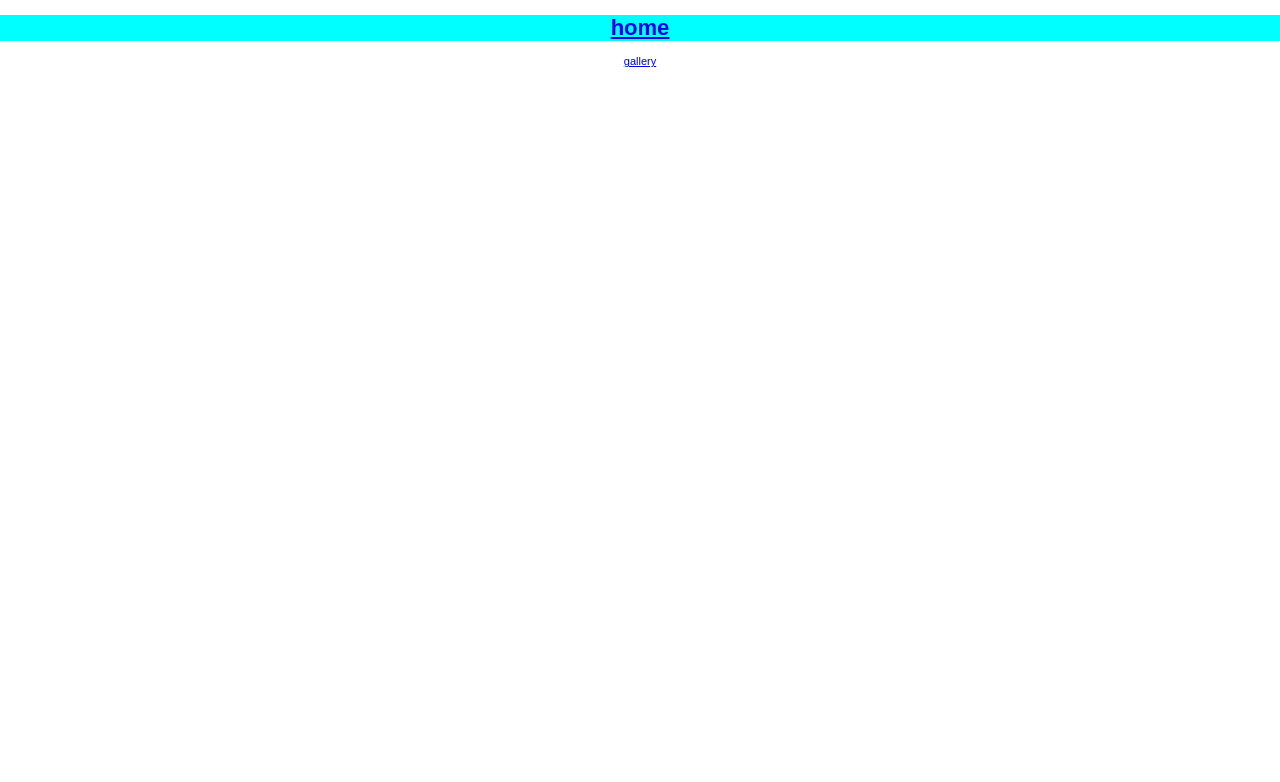
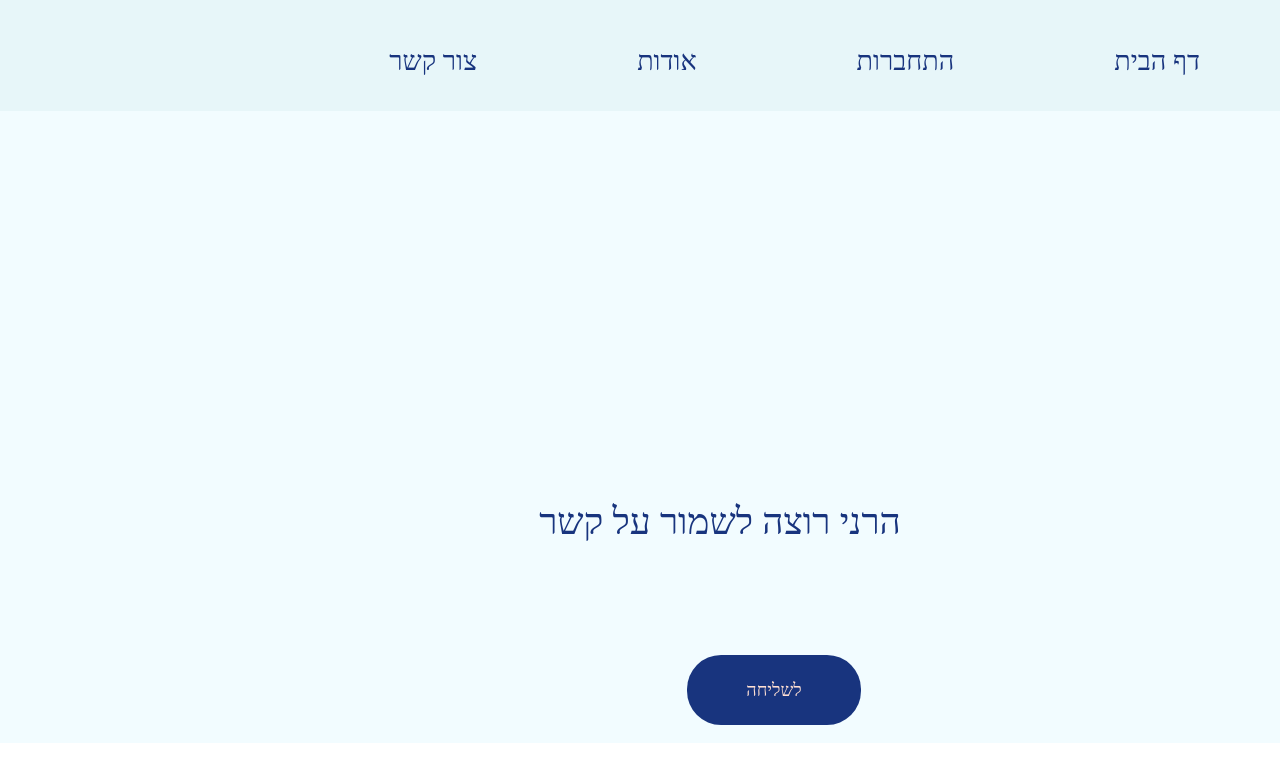
Before and after one commit to Chen-Kazayof/osim-samech, a React (Create React App) app in the folder client/: page /ContactUs in a window 1280 px wide. Before the commit this address had no page. Shown: the top 782 px of the page. Built offline with nearby package versions, Linux system fonts and the light colour scheme; a web font is replaced by a local one.

Commit message:
with home page

```diff
--- a/client/src/App.css
+++ b/client/src/App.css
@@ -1,6 +1,14 @@
+
+@import 'https://fonts.googleapis.com/css?family=Heebo:400,700&subset=hebrew';
+@import url(https://fonts.googleapis.com/earlyaccess/opensanshebrew.css);
+
+
 .App {
   text-align: center;
+  background-color: #F2FCFF;
+  height: 743px;
 }
+
 
 .App-logo {
   height: 40vmin;
@@ -36,3 +44,35 @@
     transform: rotate(360deg);
   }
 }
+/* The navbar */
+.topnav {
+    overflow: hidden;
+    background-color: rgba(154, 197, 209, 0.13);;
+
+}
+
+/* Navbar links */
+.topnav a {
+    float: right;
+    color: #18347E;
+    text-align: center;
+    padding: 14px 16px;
+    text-decoration: none;
+    display: block;
+    text-align: center;
+    padding: 15px 40px;
+    text-decoration: none;
+    font-family: 'Heebo';
+    font-style: normal;
+    font-weight: 400;
+    font-size: 27px;
+}
+
+.topnav a:hover {
+    background-color: 18347E;
+    color: #b60a0a;
+}
+/* img{
+  max-width: 10;
+
+} */
--- a/client/src/App.js
+++ b/client/src/App.js
@@ -4,16 +4,21 @@ import {BrowserRouter, Route, Routes} from 'react-router-dom';
 import './App.css';
 import { Gallery } from './components/Gallery';
 import { NavBar } from './components/Navbar';
+import { ContactUs } from './components/ContactUs';
+import { AboutUs } from './components/AboutUs';
 
 function App() {
   return (
-    <div className="App">
+    <div className="App" >
       <BrowserRouter>
       <NavBar />
       {/* navbar */}
         <Routes>
-          <Route exact path='/' element={<HomePage />} />
-          <Route path='/gallery' element={<Gallery />} />
+          <Route exact path='/' element={<HomePage/>} />
+          <Route path='/Gallery' element={<Gallery/>} />
+          <Route path='/AboutUs' element={<AboutUs/>}/>
+          <Route path='/ContactUs' element={<ContactUs/>} />
+
         </Routes>
       </BrowserRouter>
       {/* <HomePage username="chen" />
--- /dev/null
+++ b/client/src/components/AboutUs.jsx
@@ -0,0 +1,32 @@
+import { useEffect } from "react";
+import { useRef } from "react";
+import { useState } from "react"
+import "../styles/homePage.css"
+
+const IMAGES = ["/image1.jpg", "/image2.jpg", "/image3.jpg"]
+
+export const AboutUs = () => {
+
+    const [index, setIndex] = useState(0);
+
+    const interval = useRef(null);
+
+    useEffect(() => {
+        interval.current = setInterval(displayNextImage, 3000);
+        return () => clearInterval(interval.current)
+    }, [])
+
+    const displayNextImage = () => {
+        setIndex(index => (index === IMAGES.length - 1) ? 0 : index + 1);
+    }
+
+    return (
+        <div>
+
+           <img src={IMAGES[index]} />
+           <div>
+            <h1>העשיה שלנו </h1>
+            </div>
+        </div>
+    )
+}
--- /dev/null
+++ b/client/src/components/ContactUs.jsx
@@ -0,0 +1,14 @@
+import "../styles/homePage.css"
+
+export const ContactUs = () => {
+
+    return (
+        <div>
+           {/* <a class="acspt">אישור</a> */}
+           {/* <a class="inacspt"></a>*/}
+           <a class="inacspt2">הרני רוצה לשמור על קשר </a>
+           <button type="button" class="cancelbtn"><p>לשליחה </p></button>
+
+        </div>
+    )
+}
--- a/client/src/components/Gallery.jsx
+++ b/client/src/components/Gallery.jsx
@@ -4,8 +4,14 @@ export const Gallery = () => {
 
     return (
         <div>
-           gallery
-           {/* <img src={} /> */}
+            {/* <a class ="help">ברוך_הבא</a>
+                <a class ="help2">נא להקיש כתובת מייל וסיסמה להרשמה</a>
+                <input class="frame inframe " type="text" placeholder="מספר טלפון :"  name="umane" required></input>
+                <a class ="help3">הכנס קוד בין 6 ספרות</a>
+                 <input class="frame2 inframe" type="password" placeholder="סיסמה :" name="psw" required></input>
+                 <input class="frame3 inframe" type="password" placeholder="סיסמה :" name="psw" required></input>
+                 <button type="button" class="cancelbtn"><p>אישור</p></button>
+                  */}
         </div>
     )
 }
--- a/client/src/components/HomePage.jsx
+++ b/client/src/components/HomePage.jsx
@@ -1,3 +1,21 @@
+
+// import"../styles/homePage.css"
+
+// export const HomePage = () => {
+
+
+//     return (
+//         <div>
+//                 <a class ="help">!שלום</a>
+//                 <a class ="help2">נא להקיש כתובת מייל וסיסמה להתחברות</a>
+//                 <input class="frame inframe " type="text" placeholder="מספר טלפון :"  name="umane" required></input>
+//                  <input class="frame2 inframe" type="password" placeholder="סיסמה :" name="psw" required></input>
+//                  <a class ="forgatKod" href="" >  שכחתי סיסמה  </a>
+//                  <button type="button" class="cancelbtn"><p>אישור</p></button>
+
+//                     </div>
+//                 )
+// }
 import { useEffect } from "react";
 import { useRef } from "react";
 import { useState } from "react"
@@ -20,15 +38,11 @@ export const HomePage = () => {
         setIndex(index => (index === IMAGES.length - 1) ? 0 : index + 1);
     }
 
-    // function displayPreviousImage() {
-    //     x = (x <= 0) ? images.length - 1 : x - 1;
-    //     document.getElementById("img").src = images[x];
-    // }
-
     return (
         <div>
-           homePage
+
            <img src={IMAGES[index]} />
+            <p>העשיה שלנו </p>
         </div>
     )
 }
--- a/client/src/components/Navbar.jsx
+++ b/client/src/components/Navbar.jsx
@@ -3,10 +3,14 @@ import { Link } from "react-router-dom"
 export const NavBar = () => {
 
     return (
-        <div>
-            <Link to="/"><h1>home</h1></Link>
-            <Link to="/gallery">gallery</Link>
-           {/* <img src={} /> */}
+        <div class="topnav">
+            <br></br>
+            <Link to="/"><a>דף הבית  </a>  </Link>
+            <Link to="/Gallery"><a>התחברות</a> </Link>
+            <Link to ="/AboutUs"><a>אודות</a> </Link>
+            <Link to ="/ContactUs"><a>צור קשר</a></Link>
+            {/* <img src="imagelog.png"></img> */}
+
         </div>
     )
 }
--- a/client/src/styles/homePage.css
+++ b/client/src/styles/homePage.css
@@ -1,10 +1,5 @@
-h1{
-    background-color: aqua;
-}
-
-h1:hover {
-    background-color: blue;
-}
+@import 'https://fonts.googleapis.com/css?family=Heebo:400,700&subset=hebrew';
+@import url(https://fonts.googleapis.com/earlyaccess/opensanshebrew.css);
 
 
 .ruler {
@@ -13,14 +8,7 @@ h1:hover {
     flex-direction: row;
 }
 
-/* #logo{
-    } */
-h3 {
-    text-align: right;
-    direction: rtl;
-    margin: 57px;
-    font-family: Arial, Helvetica, sans-serif;
-}
+
 
 body {
     font-family: Arial;
@@ -36,25 +24,8 @@ img {
     width: auto\9;
     /* ie8 */
 }
-.help{
-     position:relative;
-}
-.help .but {
-    position: absolute;
-    top: 50%;
-    left: 50%;
-    transform: translate(-50%, -50%);
-    -ms-transform: translate(-50%, -50%);
-    background-color: #555;
-    color: white;
-    font-size: 16px;
-    padding: 12px 24px;
-    border: none;
-    cursor: pointer;
-    border-radius: 5px;
 
 
-}
 .column {
     float: left;
     width: 27%;
@@ -69,3 +40,217 @@ img {
     clear: both;
     display: table;
   }
+  .help{
+    position: absolute;
+    width: 200px;
+    height: 50px;
+    left: 671px;
+    top: 150px;
+
+    font-family: 'Heebo';
+    font-style: normal;
+    font-weight: 600;
+    font-size: 58px;
+    line-height: 65px;
+
+    color: #18347E;
+
+  }
+  .help2{
+    position: absolute;
+    width: 749px;
+    height: 50px;
+    left: 416px;
+    top: 230px;
+
+    font-family: 'Heebo';
+    font-style: normal;
+    font-weight: 500;
+    font-size: 38px;
+    line-height: 46px;
+
+    color: #18347E;
+
+  }
+
+  .frame{
+   box-sizing: border-box;
+
+  position: absolute;
+  width: 531px;
+  height: 82px;
+  left: 513px;
+  top: 310px;
+
+  border: 4px solid #FFE0D3;
+  /* filter: drop-shadow(0px 4px 29px rgba(0, 0, 0, 0.25)); */
+  border-radius: 29px;
+  }
+  .help3{
+    position: absolute;
+    width: 749px;
+    height: 50px;
+    left: 570px;
+    top: 400px;
+
+    font-family: 'Heebo';
+    font-style: normal;
+    font-weight: 500;
+    font-size: 20px;
+    line-height: 46px;
+
+    color: #18347E;
+  }
+  .frame2{
+    box-sizing: border-box;
+
+  position: absolute;
+  width: 531px;
+  height: 82px;
+  left: 513px;
+  top: 450px;
+
+  border: 4px solid #FFE0D3;
+  /* filter: drop-shadow(0px 4px 29px rgba(0, 0, 0, 0.25)); */
+  border-radius: 29px;
+   }
+   .frame3{
+    box-sizing: border-box;
+
+    position: absolute;
+    width: 531px;
+    height: 82px;
+    left: 513px;
+    top: 545px;
+
+    border: 4px solid #FFE0D3;
+    /* filter: drop-shadow(0px 4px 29px rgba(0, 0, 0, 0.25)); */
+    border-radius: 29px;
+   }
+   .inframe{
+   direction: rtl;
+   font-family: 'Heebo';
+  font-style: normal;
+  font-weight: 500;
+  font-size: 22px;
+  line-height: 27px;
+
+    color: rgba(24, 52, 126, 0.65);
+    border: 4px solid #FFE0D3;
+
+
+
+   }
+
+
+      /* שכחתי סיסמה */
+.forgatKod{
+
+position: absolute;
+width: 174px;
+height: 38px;
+left: 527px;
+top: 550px;
+
+font-family: 'Heebo';
+font-style: normal;
+font-weight: 500;
+font-size: 23px;
+line-height: 28px;
+
+color: rgba(24, 52, 126, 0.65);
+
+}
+.cancelbtn{
+    position: absolute;
+    width: 174px;
+    height: 70px;
+    left: 687px;
+    top: 650px;
+    margin-top: 5px;
+    border: none;
+    background: #18347E;
+    border-radius: 34px;
+}
+p{
+
+    color: #FFE0D3;
+    font-family: 'Heebo';
+    font-size: large;
+
+
+}
+.acspt{
+    position: absolute;
+width: 125px;
+height: 35px;
+left: 700px;
+top: 400px;
+
+font-family: 'Heebo';
+font-style: normal;
+font-weight: 600;
+font-size: 37px;
+line-height: 45px;
+
+color: #18347E;
+
+}
+.inacspt{
+    box-sizing: border-box;
+
+position: absolute;
+width: 36px;
+height: 40px;
+left: 1081px;
+top: 500px;
+
+border: 2px solid #18347E;
+filter: drop-shadow(0px 4px 29px rgba(0, 0, 0, 0.25));
+
+}
+.inacspt2{
+    position: absolute;
+    width: 644px;
+    height: 45px;
+    left: 398px;
+    top: 500px;
+
+    font-family: 'Heebo';
+    font-style: normal;
+    font-weight: 500;
+    font-size: 37px;
+    line-height: 45px;
+    /* identical to box height */
+
+
+    color: #18347E;
+
+
+}
+.pratim{
+  width: 7px;
+  height: 31px;
+   font-family: 'Inter';
+  font-style: normal;
+  font-weight: 500;
+  font-size: 20px;
+  line-height: 33px;
+  text-align: center;
+  margin-top: 200px;
+  color: #18347E;
+}
+
+#details{
+  margin-left: 92%;
+}
+
+#list{
+  margin-left: 84%;
+  opacity: 0.4;
+}
+
+#okey{
+  margin-left: 76%;
+  opacity: 0.4;
+}
```
Also changed, not shown: client/public/imagelog.png (added).
